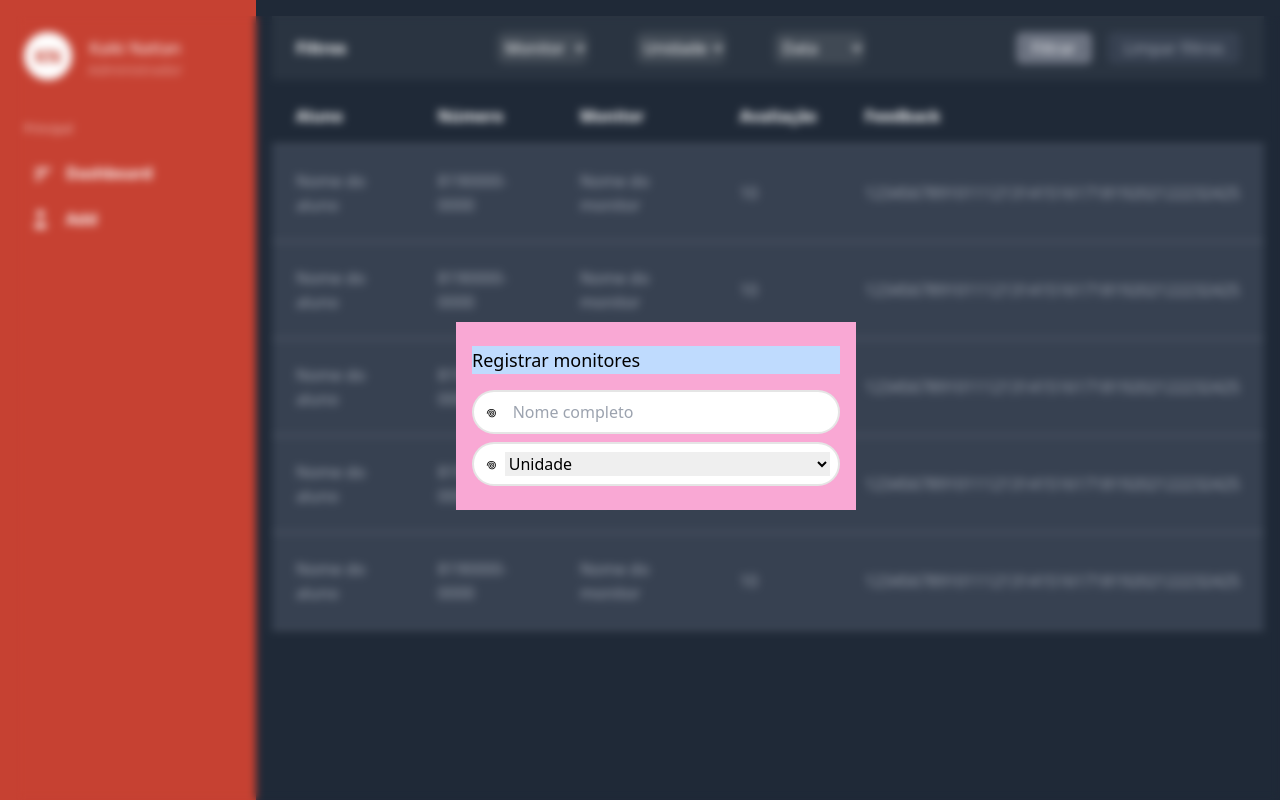
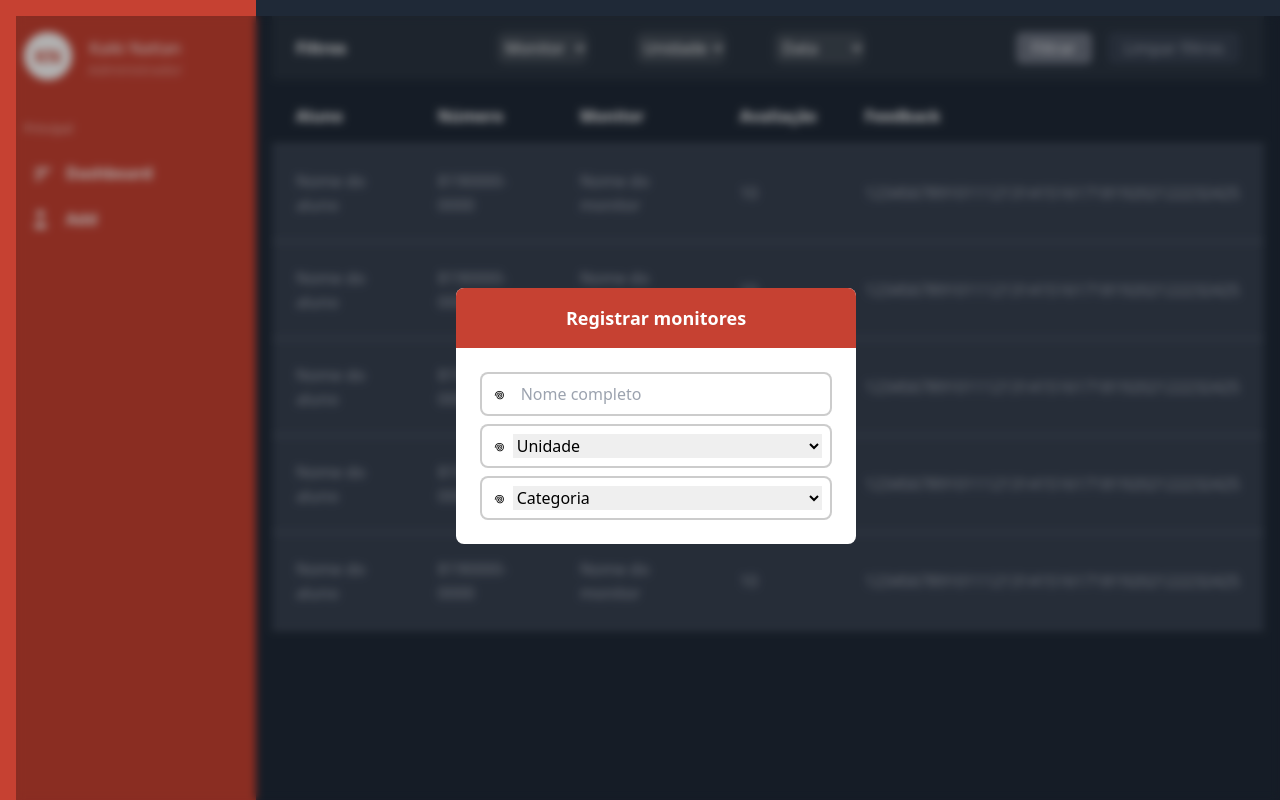
Before and after one commit to paulotruly/react_infinityAvaliador, a React (Vite) app: page / in a window 1280 px wide. Both pictures are taken after a click on the link "Add". Built offline with nearby package versions, Linux system fonts and the light colour scheme.

Commit message:
arrumandoregistro

```diff
--- a/src/pages/components/AddPopUp.tsx
+++ b/src/pages/components/AddPopUp.tsx
@@ -29,23 +29,26 @@ function AddPopUp({onClose}: AddPopUpProps) {
     //
     // o duration-300 faz a transição ficar smooth
     //
-    <div onClick={handleClose} className={`flex fixed justify-center items-center backdrop-blur-sm min-h-screen w-full transition-opacity duration-300 ${isVisible ? "opacity-100" : "opacity-0"}`} >
+    <div onClick={handleClose} className={`flex fixed justify-center items-center backdrop-blur-sm h-full w-full transition-opacity duration-300 bg-black/30 ${isVisible ? "opacity-100" : "opacity-0"}`} >
 
-      <div className="bg-white w-auto h-auto
-      transform transition-transform duration-300 ease-out">
+      <div className="bg-white rounded-lg w-auto h-auto transform transition-transform duration-300 ease-out z-30">
 
-        <div className="flex flex-col p-4 bg-pink-300 w-[400px]">
+        <div  onClick={(e) => e.stopPropagation()}
+              className="flex flex-col w-[400px]">
 
-          <h3 className="bg-blue-200 my-2 text-lg">Registrar monitores</h3>
+          <div className="rounded-t-lg flex justify-center items-center p-2 w-full bg-infinity-orange">
+            <h3 className="my-2 text-lg text-white font-bold">Registrar monitores</h3>
+          </div>
 
-          <form className="w-full mt-2" action="">
+          {/* -------------------- FORMULÁRIO -------------------- */}
+          <form className="w-full my-2 p-2 px-6 bg-white" action="">
 
-            <div className="flex flex-row p-2 border-2 border-black/10 rounded-full bg-white mb-2">
+            <div className="flex flex-row p-2 border-2 border-black/20 rounded-lg bg-white my-2">
               <span className="flex mr-4 ml-1 justify-center items-center"> 𖦹 </span>
               <input className="w-full" type="text" placeholder="Nome completo" />
             </div>
 
-            <div className="flex flex-row p-2 border-2 border-black/10 rounded-full bg-white mb-2">
+            <div className="flex flex-row p-2 border-2 border-black/20 rounded-lg bg-white my-2">
               <span className="flex mr-2 ml-1 justify-center items-center"> 𖦹 </span>
               <select name="seletorCategoria" id="seletorCategoria" className="w-full">
                 <option value=""disabled selected>
@@ -54,8 +57,17 @@ function AddPopUp({onClose}: AddPopUpProps) {
               </select>
             </div>
 
+            <div className="flex flex-row p-2 border-2 border-black/20 rounded-lg bg-white my-2">
+              <span className="flex mr-2 ml-1 justify-center items-center"> 𖦹 </span>
+              <select name="seletorCategoria" id="seletorCategoria" className="w-full">
+                <option value=""disabled selected>
+                Categoria
+                </option>
+              </select>
+            </div>
+
           </form>
-
+          {/* -------------------- FORMULÁRIO -------------------- */}
         </div>
 
       </div>
```
